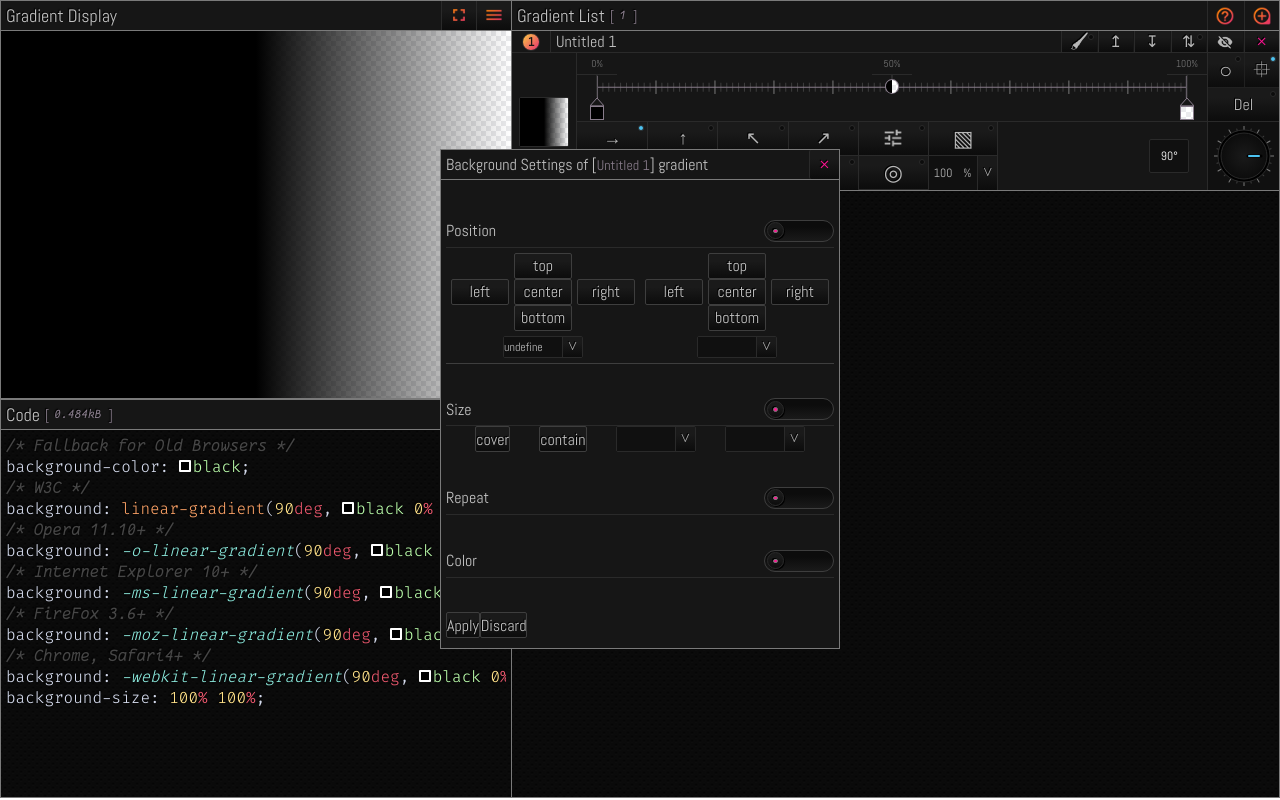
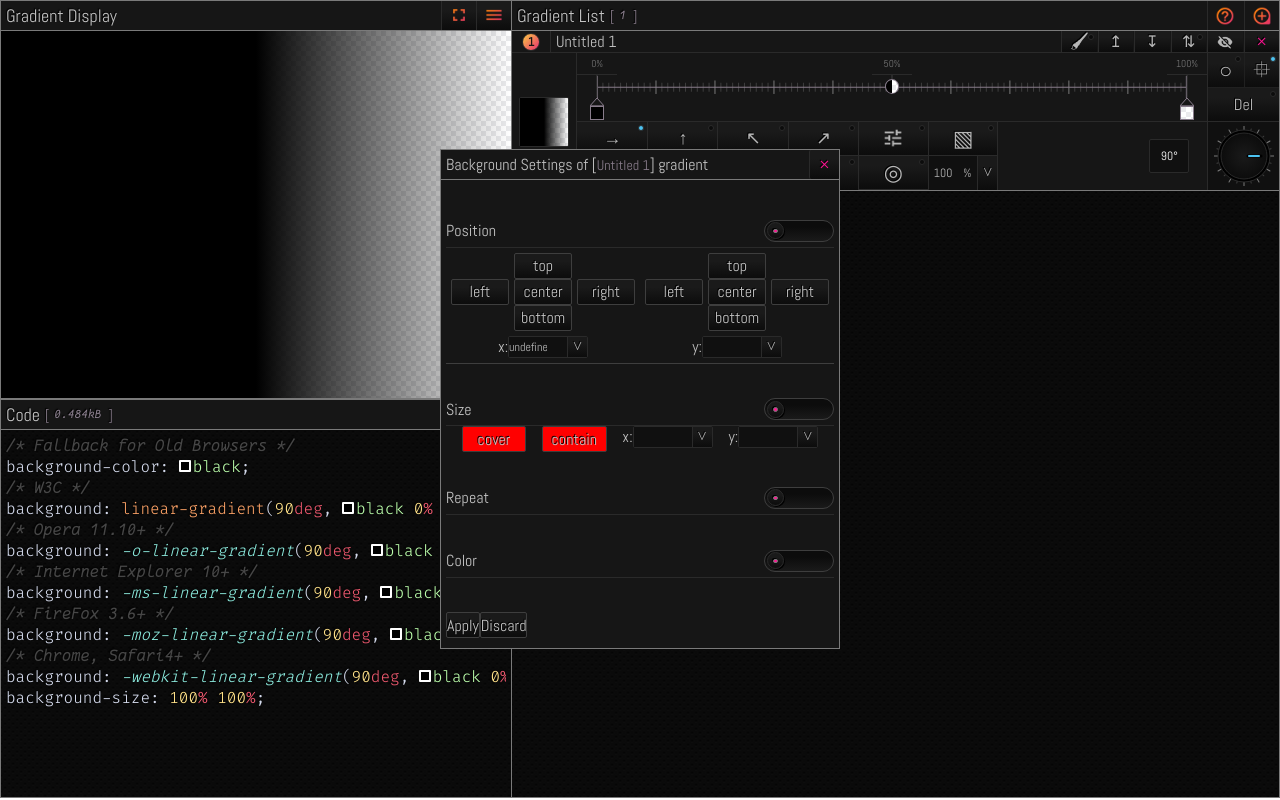
Before and after one commit to tschiboka/colorpicker, a React (Create React App) app: page / in a window 1280 px wide. Both pictures are taken after a click on the button 893 px from the left and 138 px from the top of the page. Built offline with nearby package versions, Linux system fonts and the light colour scheme.

Commit message:
further tweak on settings

```diff
--- a/src/Components/BackgroundSettings/BackgroundSettings.js
+++ b/src/Components/BackgroundSettings/BackgroundSettings.js
@@ -77,10 +77,12 @@ export default class BackgroundSettings extends Component {
 
                             <div>
                                 <div>
+                                    x:
                                     <LengthInput />
                                 </div>
 
                                 <div>
+                                    y:
                                     <LengthInput />
                                 </div>
                             </div>
@@ -99,9 +101,17 @@ export default class BackgroundSettings extends Component {
 
                             <button>contain</button>
 
-                            <LengthInput />
+                            <div>
+                                <span>x: </span>
 
-                            <LengthInput />
+                                <LengthInput />
+                            </div>
+
+                            <div>
+                                <span>y: </span>
+
+                                <LengthInput />
+                            </div>
                         </div>
                     </div>
 
--- a/src/Components/BackgroundSettings/BackgroundSettings.scss
+++ b/src/Components/BackgroundSettings/BackgroundSettings.scss
@@ -107,6 +107,16 @@
         .BackgroundSettings__size {
             display: flex;
             justify-content: space-evenly;
+            & > button {
+                width: 16.6%;
+                background: red;
+            }
+            & > div {
+                height: 22px;
+                min-width: 16.6%;
+                display: flex;
+                justify-content: center;
+            }
         }
     }
 }
```
